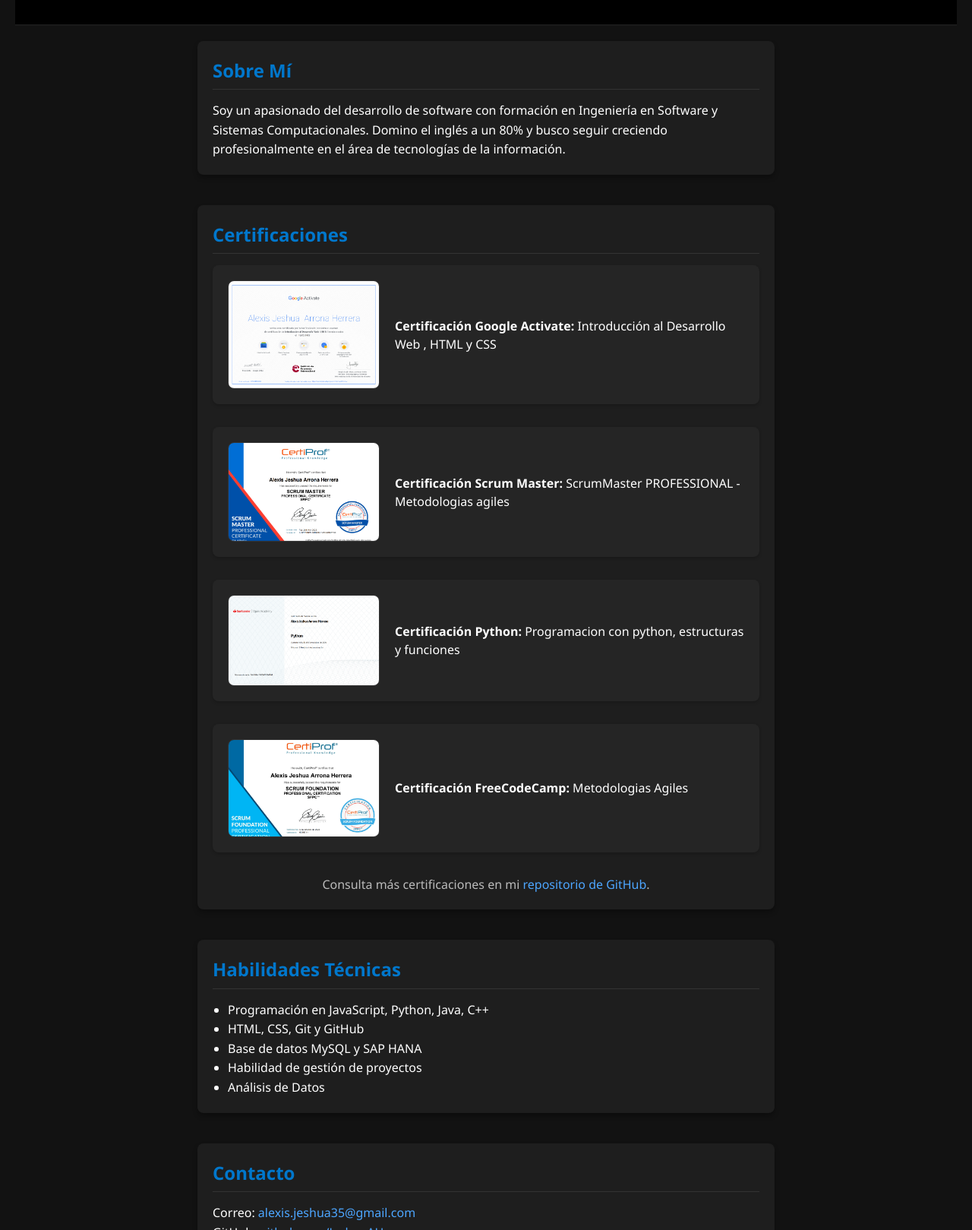
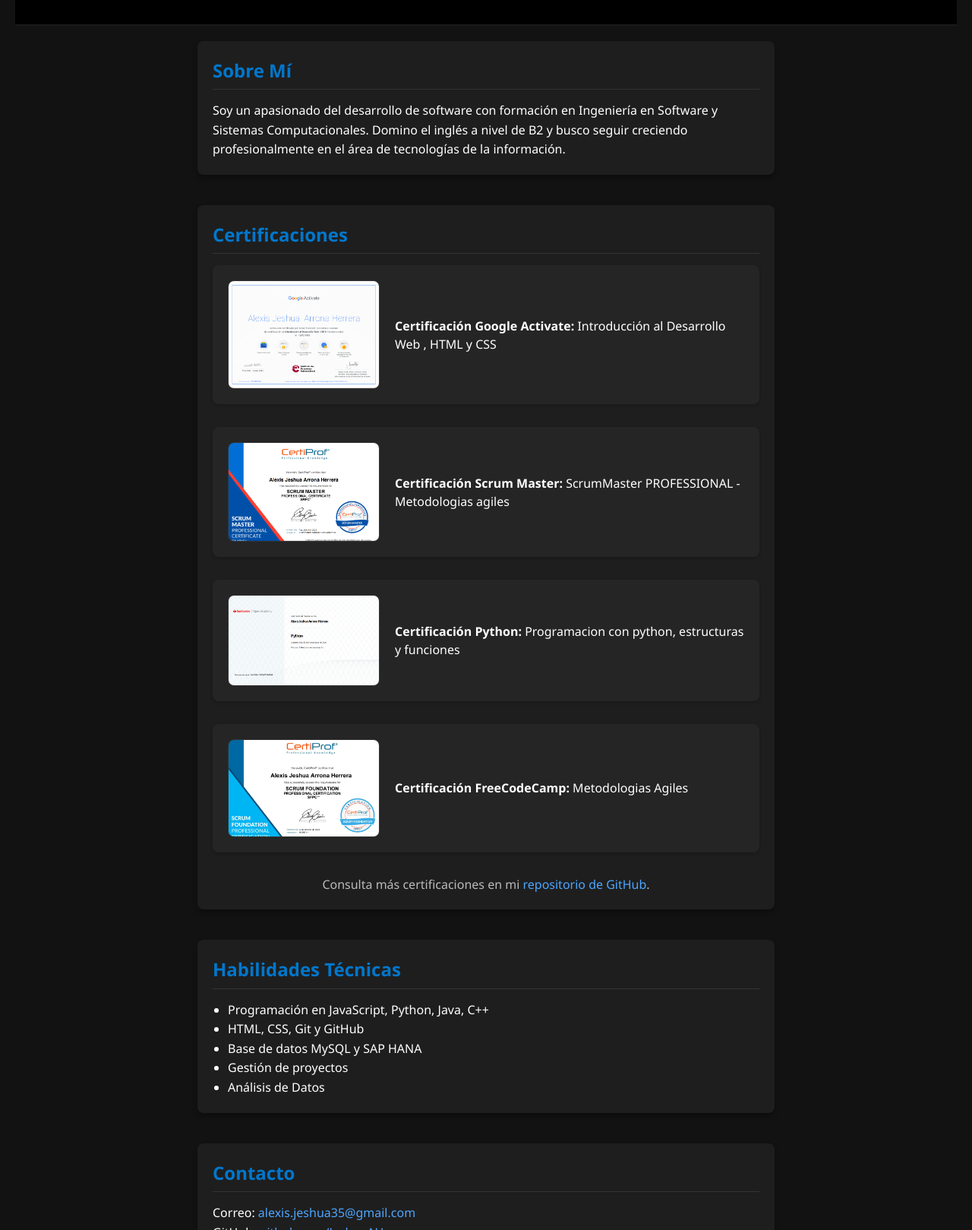
Before and after one commit to JeshuaAH/Mi-Portafolio, a plain HTML site: page index.html in a window 1280 px wide. Shown: the part 320-1939 px from the top of the page at 76% size. Drawn offline with Linux system fonts and the light colour scheme.

Commit message:
index.html

```diff
--- a/index.html
+++ b/index.html
@@ -17,7 +17,7 @@
   <main>
     <section id="sobre-mi">
       <h3>Sobre Mí</h3>
-      <p>Soy un apasionado del desarrollo de software con formación en Ingeniería en Software y Sistemas Computacionales. Domino el inglés a un 80% y busco seguir creciendo profesionalmente en el área de tecnologías de la información.</p>
+      <p>Soy un apasionado del desarrollo de software con formación en Ingeniería en Software y Sistemas Computacionales. Domino el inglés a nivel de B2 y busco seguir creciendo profesionalmente en el área de tecnologías de la información.</p>
     </section>
 
     <section id="certificaciones">
@@ -60,7 +60,7 @@
         <li>Programación en JavaScript, Python, Java, C++</li>
         <li>HTML, CSS, Git y GitHub</li>
         <li>Base de datos MySQL y SAP HANA</li>
-        <li>Habilidad de gestión de proyectos</li>
+        <li>Gestión de proyectos</li>
         <li>Análisis de Datos</li>
       </ul>
     </section>
```
